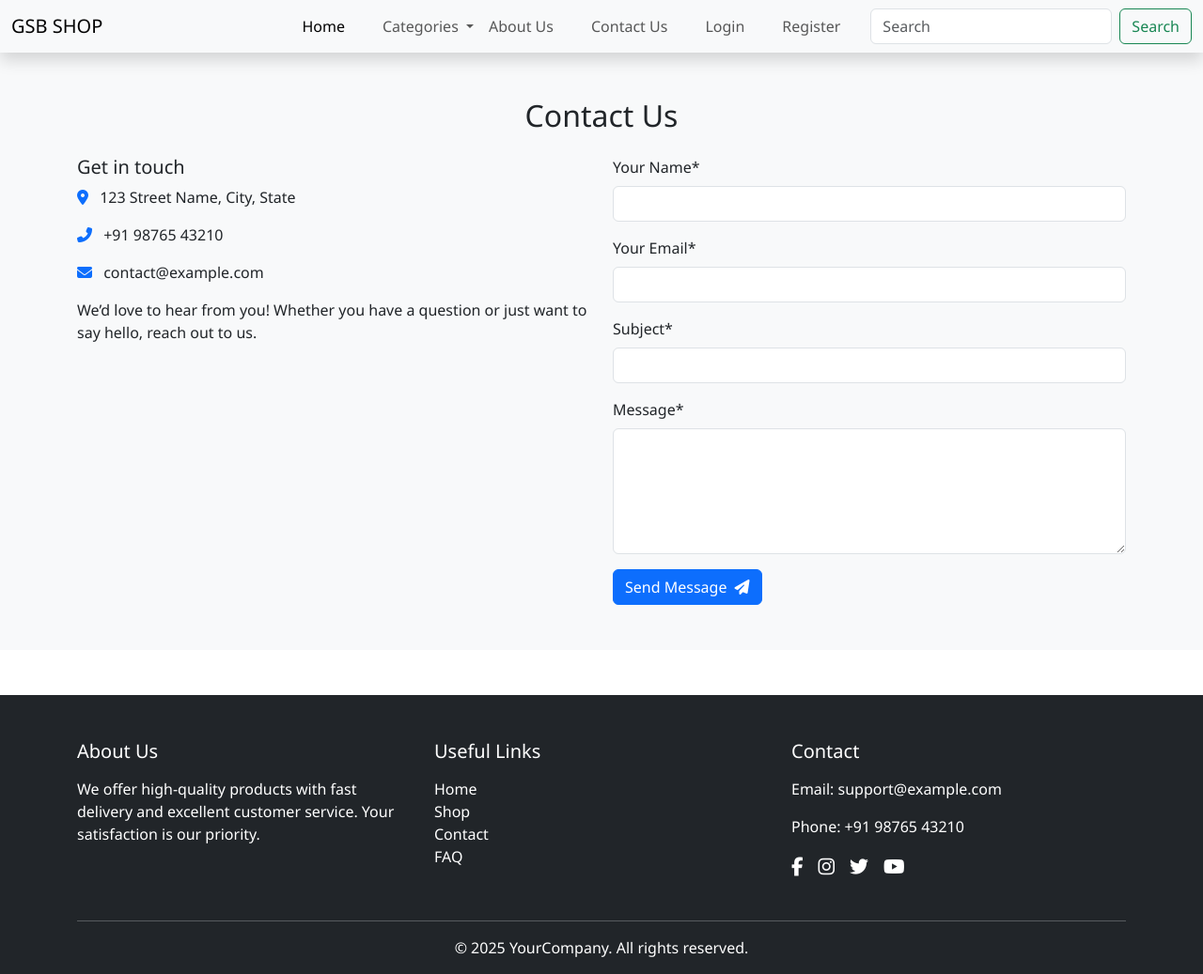
After one commit to GS-Bishwasa/GSBSHOP, a PHP site: page /GSBSHOP/contact.php in a window 1280 px wide. The commit adds this page. Shown: the whole page at 94% size. Run offline with PHP 8.4, Linux system fonts and the light colour scheme; data that the repository does not hold is empty; some libraries are stand-ins or nearby versions.

Commit message:
Create About Us And Contact Us Page

```diff
--- /dev/null
+++ b/contact.php
@@ -0,0 +1,77 @@
+<?php require "php/db.php"; ?>
+<!DOCTYPE html>
+<html lang="en">
+<head>
+    <meta charset="UTF-8">
+    <meta name="viewport" content="width=device-width, initial-scale=1.0">
+    <title>Contact Us</title>
+
+    <!-- Bootstrap 5 CSS -->
+    <link href="https://cdn.jsdelivr.net/npm/bootstrap@5.3.3/dist/css/bootstrap.min.css" rel="stylesheet">
+
+    <!-- Font Awesome -->
+    <script src="https://kit.fontawesome.com/a076d05399.js" crossorigin="anonymous"></script>
+
+    <style>
+        body {
+            font-family: 'Segoe UI', sans-serif;
+        }
+        .contact-section {
+            background: #f8f9fa;
+        }
+        .form-control:focus {
+            box-shadow: none;
+            border-color: #0d6efd;
+        }
+    </style>
+</head>
+<body>
+
+<?php require "element/nav.php";?>
+
+<!-- Contact Us Section -->
+<section class="contact-section py-5">
+    <div class="container">
+        <h2 class="text-center mb-4">Contact Us</h2>
+        <div class="row">
+            <!-- Contact Info -->
+            <div class="col-md-6 mb-4">
+                <h5>Get in touch</h5>
+                <p><i class="fas fa-map-marker-alt me-2 text-primary"></i> 123 Street Name, City, State</p>
+                <p><i class="fas fa-phone-alt me-2 text-primary"></i> +91 98765 43210</p>
+                <p><i class="fas fa-envelope me-2 text-primary"></i> contact@example.com</p>
+                <p>We’d love to hear from you! Whether you have a question or just want to say hello, reach out to us.</p>
+            </div>
+
+            <!-- Contact Form -->
+            <div class="col-md-6">
+                <form action="php/send_message.php" method="POST">
+                    <div class="mb-3">
+                        <label for="name" class="form-label">Your Name*</label>
+                        <input type="text" class="form-control" id="name" name="name" required />
+                    </div>
+                    <div class="mb-3">
+                        <label for="email" class="form-label">Your Email*</label>
+                        <input type="email" class="form-control" id="email" name="email" required />
+                    </div>
+                    <div class="mb-3">
+                        <label for="subject" class="form-label">Subject*</label>
+                        <input type="text" class="form-control" id="subject" name="subject" required />
+                    </div>
+                    <div class="mb-3">
+                        <label for="message" class="form-label">Message*</label>
+                        <textarea class="form-control" id="message" name="message" rows="5" required></textarea>
+                    </div>
+                    <button type="submit" class="btn btn-primary">Send Message <i class="fas fa-paper-plane ms-1"></i></button>
+                </form>
+            </div>
+        </div>
+    </div>
+</section>
+
+<!-- Bootstrap JS -->
+<script src="https://cdn.jsdelivr.net/npm/bootstrap@5.3.3/dist/js/bootstrap.bundle.min.js"></script>
+
+</body>
+</html>
+<?php require 'element/footer.php'; ?>
--- a/element/nav.php
+++ b/element/nav.php
@@ -24,17 +24,17 @@
                         $cat_data_sql = $db->query("SELECT * FROM category");
                         while ($cat_data = $cat_data_sql->fetch_array()) {
                             echo '<li class="nav-item me-4">
-                    <a class="nav-link dropdwon-item" href="product.php?product_category=' . $cat_data['category_url'] . '">' . htmlspecialchars($cat_data['category_name']) . '</a>
+                    <a class="nav-link dropdwon-item" href="http://localhost/GSBSHOP/category/' . $cat_data['category_url'] . '">' . htmlspecialchars($cat_data['category_name']) . '</a>
                   </li>';
                         }
                         ?>
                     </ul>
                 </li>
                 <li class="nav-item me-4">
-                    <a class="nav-link" href="#">About Us</a>
+                    <a class="nav-link" href="about.php">About Us</a>
                 </li>
                 <li class="nav-item me-4">
-                    <a class="nav-link" href="#">Contact Us</a>
+                    <a class="nav-link" href="contact.php">Contact Us</a>
                 </li>
 
                 <?php
```
Also changed, not shown: about.php (added, +87 -0 lines), .htaccess, aboutus.jpg (added).
